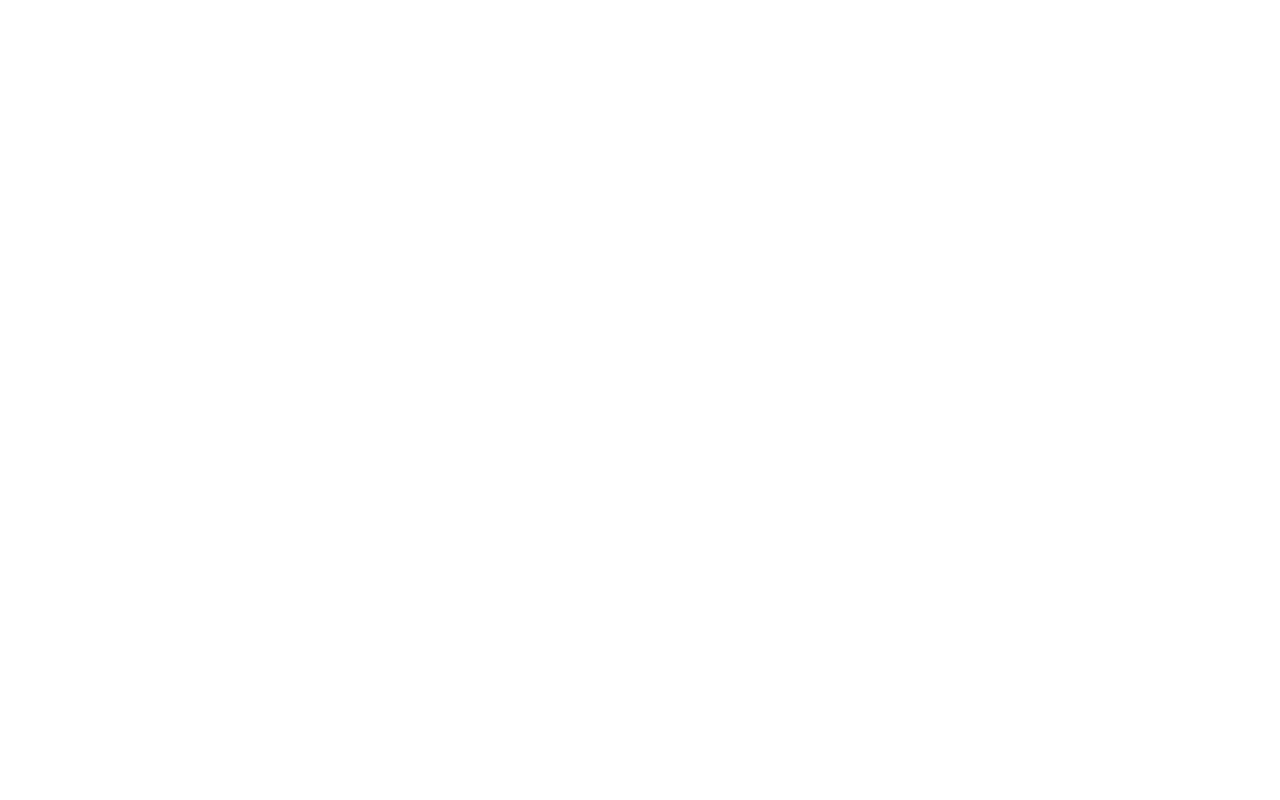
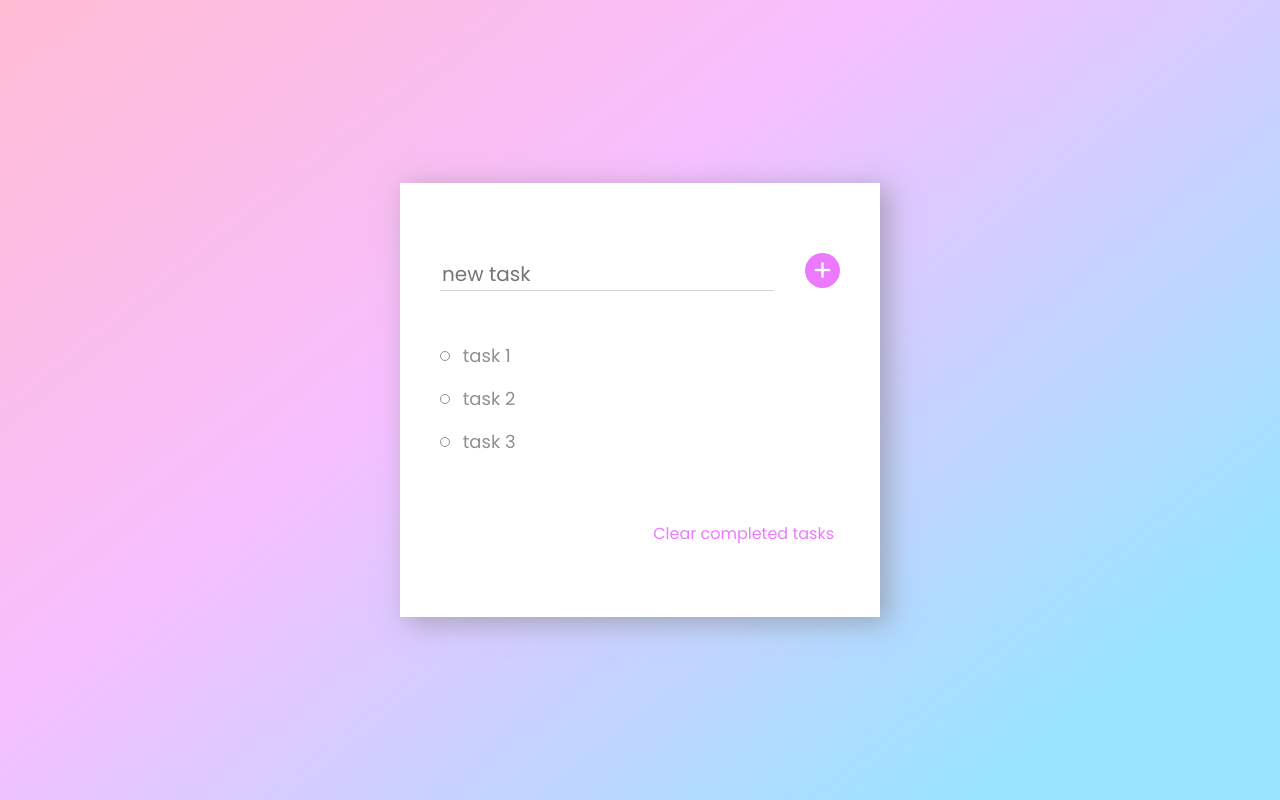
Before and after one commit to kkorre/todo-app, a plain HTML site: page index.html in a window 1280 px wide. Drawn offline with Linux system fonts and the light colour scheme.

Commit message:
Add markup and styling

```diff
--- a/index.html
+++ b/index.html
@@ -1,13 +1,47 @@
 <!DOCTYPE html>
 <html lang="en" dir="ltr">
-<head>
-  <meta charset="UTF-8">
-  <title>Memory Game</title>
-  <link rel="stylesheet" href="style.css">
-  <script src="app.js"></script>
-</head>
-<body>
-
-
-</body>
+  <head>
+    <meta charset="UTF-8" />
+    <title>Todo App</title>
+    <link
+      href="https://fonts.googleapis.com/css2?family=Poppins:wght@400;600&display=swap"
+      rel="stylesheet"
+    />
+    <link rel="stylesheet" href="style.css" />
+    <script src="app.js"></script>
+  </head>
+  <body>
+    <div class="tasks">
+      <form class="task-form">
+        <input
+          type="text"
+          class="task-new"
+          placeholder="new task"
+          aria-label="new task"
+        />
+        <button class="btn-new" aria-label="create new task">+</button>
+      </form>
+      <div class="tasks-list">
+        <div class="task">
+          <input type="checkbox" id="task-1" class="task-input" />
+          <label for="task-1" class="task-label">
+            task 1
+          </label>
+        </div>
+        <div class="task">
+          <input type="checkbox" id="task-2" class="task-input" />
+          <label for="task-2" class="task-label">
+            task 2
+          </label>
+        </div>
+        <div class="task">
+          <input type="checkbox" id="task-3" class="task-input" />
+          <label for="task-3" class="task-label">
+            task 3
+          </label>
+        </div>
+      </div>
+      <button class="btn-delete">Clear completed tasks</button>
+    </div>
+  </body>
 </html>
--- a/style.css
+++ b/style.css
@@ -0,0 +1,131 @@
+body {
+  background-image: linear-gradient(
+    141deg,
+    #ffbcd3 0%,
+    #f6bfff 39%,
+    #9ae4ff 86%
+  );
+  min-height: 100vh;
+  display: flex;
+  align-items: center;
+  justify-content: center;
+  font-family: "Poppins", sans-serif;
+  font-size: 18px;
+  color: #909090;
+  padding: 0;
+  margin: 0;
+}
+
+button {
+  border: 0;
+  cursor: pointer;
+  background-color: transparent;
+  font-family: inherit;
+}
+
+.tasks {
+  background-color: #fff;
+  padding: 70px 40px;
+  box-shadow: 8px 5px 25px 1px rgba(123, 123, 123, 0.5);
+  max-height: 80vh;
+  width: 400px;
+  overflow-y: auto;
+}
+
+.task-new {
+  font-family: inherit;
+  border: 0;
+  border-bottom: 1px solid #d4d4d4;
+  transition: border-color 0.5s;
+  width: calc(100% - 70px);
+  font-size: 20px;
+}
+
+.task-new:focus {
+  border-color: #000;
+  outline: none;
+}
+
+.btn-new {
+  width: 35px;
+  height: 35px;
+  line-height: 35px;
+  background-color: #eb7aff;
+  color: #fff;
+  border-radius: 50%;
+  font-size: 30px;
+  transition: background-color 0.5s;
+}
+
+.btn-new:hover {
+  background-color: #65d6ff;
+}
+
+.task-form {
+  display: flex;
+  justify-content: space-between;
+  align-items: baseline;
+  margin-bottom: 50px;
+}
+
+.task {
+  margin-bottom: 15px;
+  position: relative;
+  width: max-content;
+}
+
+.task-input {
+  position: absolute;
+  clip: rect(0, 0, 0, 0);
+}
+
+.task-input + .task-label::before {
+  content: "\00a0";
+  display: inline-block;
+  width: 8px;
+  height: 8px;
+  border: 1px solid #909090;
+  border-radius: 50%;
+  margin-right: 8px;
+  position: relative;
+  top: 10px;
+  background-color: #fff;
+  transition: background-color 0.5s;
+}
+
+.task-input:checked + .task-label::before {
+  background-color: #eb7aff;
+}
+
+.task-input:checked + .task-label {
+  opacity: 0.5;
+}
+
+.task-input + .task-label::after {
+  content: "";
+  position: absolute;
+  top: 14px;
+  left: 22px;
+  width: calc(100% - 20px);
+  height: 1px;
+  background-color: #000;
+  transform: scale(0);
+  transition: transform 0.3s;
+  transform-origin: left;
+}
+
+.task-input:checked + .task-label::after {
+  transform: scale(1);
+}
+
+.btn-delete {
+  float: right;
+  margin-top: 50px;
+  font-size: 16px;
+  color: #eb7aff;
+  transition: color 0.5s;
+}
+
+.btn-delete:hover {
+  color: #65d6ff;
+}
```
